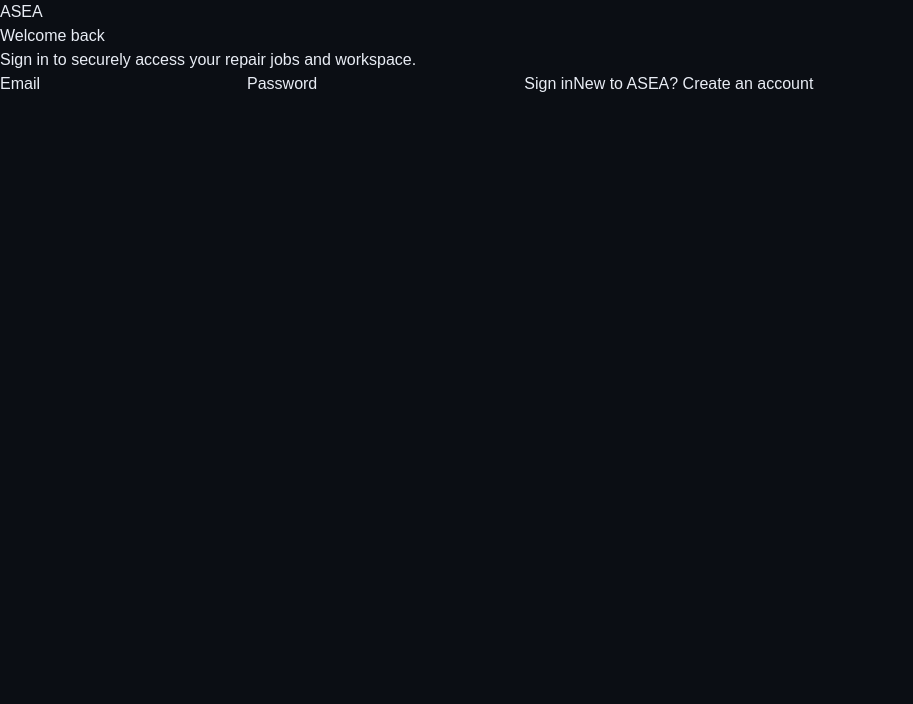
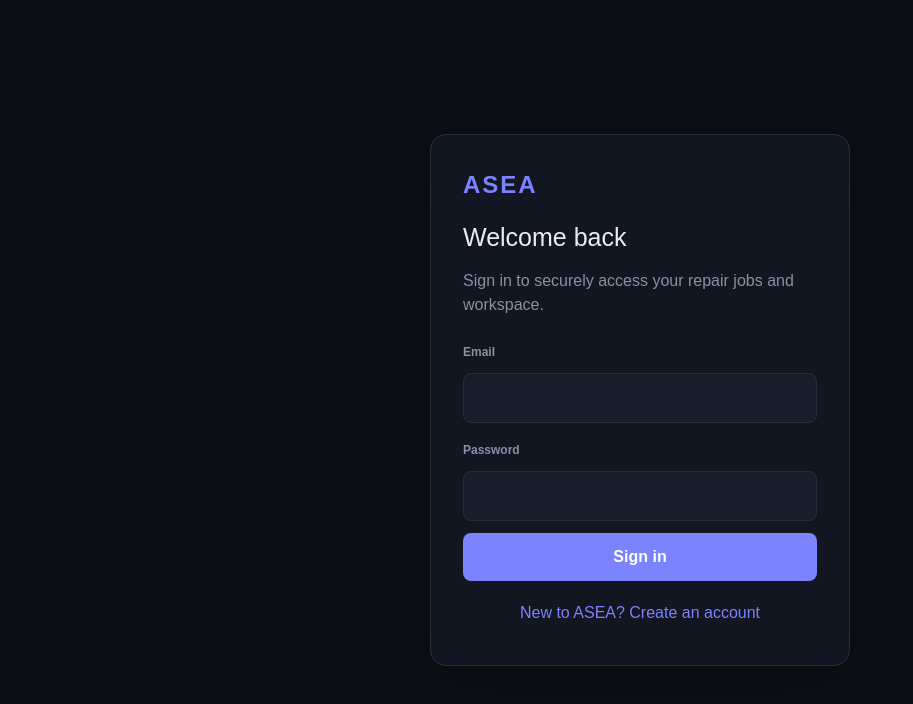
Before and after one commit to Mohammad-Ashhar/Autonomous_Software_Engineering_Agent_-ASEA-, a Next.js app in the folder frontend/: page / in a window 1280 px wide. Shown: the top 704 px of the page, without its empty margins (0-913 px from the left). Built offline with nearby package versions, Linux system fonts and the light colour scheme; no server answers.

Commit message:
Style Supabase authentication screens

```diff
--- a/frontend/src/app/globals.css
+++ b/frontend/src/app/globals.css
@@ -1412,3 +1412,66 @@ button, a {
   font-size: 10px;
   line-height: 1.5;
 }
+
+
+
+.auth-screen {
+  min-height: 100vh;
+  display: grid;
+  place-items: center;
+  padding: 24px;
+  background: var(--background);
+}
+.auth-card {
+  width: min(100%, 420px);
+  display: grid;
+  gap: 12px;
+  padding: 32px;
+  color: var(--foreground);
+  background: var(--surface);
+  border: 1px solid var(--border);
+  border-radius: 16px;
+  box-shadow: 0 18px 60px rgba(0, 0, 0, 0.18);
+}
+.auth-brand { color: var(--accent); font-size: 24px; font-weight: 800; letter-spacing: 2px; }
+.auth-card h1 { margin: 4px 0 0; font-size: 25px; }
+.auth-card p { margin: 0 0 8px; color: var(--muted); line-height: 1.5; }
+.auth-card label { margin-top: 6px; color: var(--muted); font-size: 12px; font-weight: 700; }
+.auth-card input {
+  width: 100%;
+  padding: 12px 13px;
+  color: var(--foreground);
+  background: var(--surface-2);
+  border: 1px solid var(--border);
+  border-radius: 8px;
+}
+.auth-submit, .auth-session-bar button {
+  border: 0;
+  border-radius: 8px;
+  padding: 12px 16px;
+  color: white;
+  background: var(--accent);
+  font-weight: 700;
+  cursor: pointer;
+}
+.auth-submit:disabled { opacity: .6; cursor: wait; }
+.auth-switch {
+  padding: 8px;
+  border: 0;
+  color: var(--accent);
+  background: transparent;
+  cursor: pointer;
+}
+.auth-message { overflow-wrap: anywhere; font-size: 13px; }
+.auth-session-bar {
+  display: flex;
+  align-items: center;
+  justify-content: flex-end;
+  gap: 14px;
+  padding: 8px 22px;
+  color: var(--muted);
+  background: var(--surface);
+  border-bottom: 1px solid var(--border);
+  font-size: 12px;
+}
+.auth-session-bar button { padding: 7px 12px; font-size: 12px; }
```
